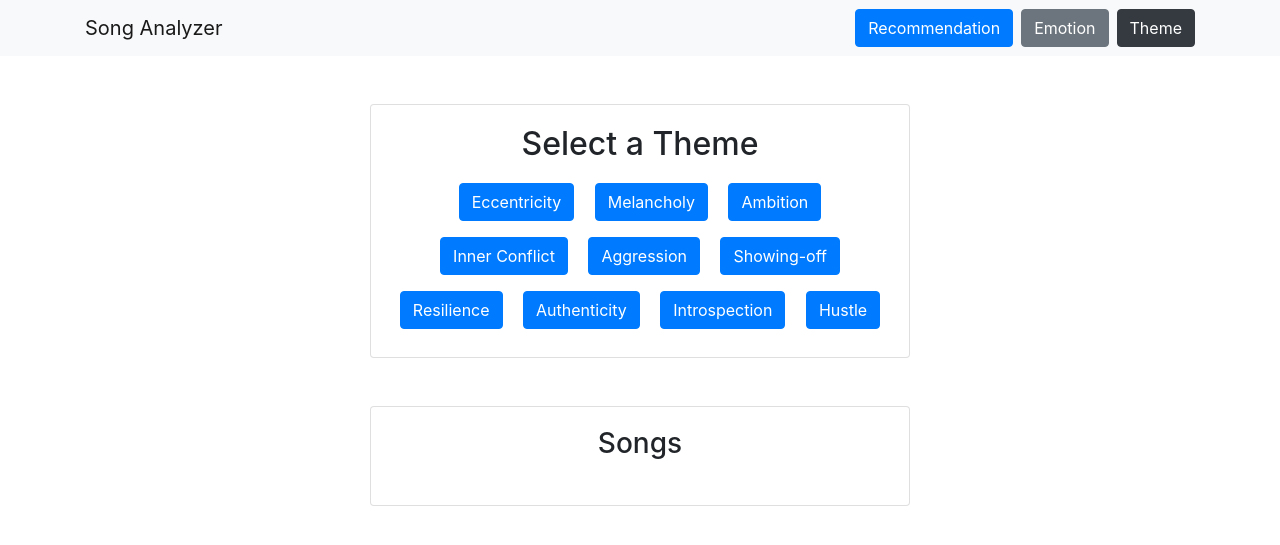
After one commit to DorianSanjivy/SpotifyRecommandationGCPFinal, a Flask app: page /theme in a window 1280 px wide. The commit adds this page. Shown: the top 545 px of the page. Run offline with Flask 2, Linux system fonts and the light colour scheme; parts of the project's set-up code (start-up, migrations or seed data) failed here and were passed over; some libraries are stand-ins or nearby versions.

Commit message:
Add files via upload

```diff
--- /dev/null
+++ b/templates/theme.html
@@ -0,0 +1,75 @@
+<!DOCTYPE html>
+<html lang="fr">
+<head>
+    <meta charset="UTF-8">
+    <meta name="viewport" content="width=device-width, initial-scale=1.0">
+    <title>Theme Recommendations</title>
+    <script src="https://code.jquery.com/jquery-3.6.0.min.js"></script>
+    <link href="https://maxcdn.bootstrapcdn.com/bootstrap/4.5.2/css/bootstrap.min.css" rel="stylesheet">
+    <link rel="stylesheet" href="https://cdnjs.cloudflare.com/ajax/libs/font-awesome/5.15.1/css/all.min.css">
+    <script src="https://cdnjs.cloudflare.com/ajax/libs/popper.js/1.16.0/umd/popper.min.js"></script>
+    <script src="https://maxcdn.bootstrapcdn.com/bootstrap/4.5.2/js/bootstrap.min.js"></script>
+</head>
+
+<body>
+
+<!-- Navigation bar -->
+<nav class="navbar navbar-expand-lg navbar-light bg-light">
+    <div class="container">
+        <a class="navbar-brand" href="#">Song Analyzer</a>
+        <button class="navbar-toggler" type="button" data-toggle="collapse" data-target="#navbarNav" aria-controls="navbarNav" aria-expanded="false" aria-label="Toggle navigation">
+            <span class="navbar-toggler-icon"></span>
+        </button>
+        <div class="collapse navbar-collapse" id="navbarNav">
+            <div class="navbar-nav ml-auto">
+                <a class="btn btn-primary mr-2" href="/">Recommendation</a>
+                <a class="btn btn-secondary mr-2" href="/emotion">Emotion</a>
+                <a class="btn btn-dark" href="/theme">Theme</a>
+            </div>
+        </div>
+    </div>
+</nav>
+
+<div class="container mt-5">
+    <div class="row justify-content-center">
+        <div class="col-md-6">
+            <div class="card mb-5">
+                <div class="card-body text-center">
+                    <h2 class="card-title">Select a Theme</h2>
+
+                    <!-- Theme buttons -->
+                    {% for theme in themes %}
+                        <button class="btn btn-primary m-2 theme-btn" data-theme="{{ theme }}">{{ theme }}</button>
+                    {% endfor %}
+                </div>
+            </div>
+
+            <!-- Songs List -->
+            <div class="card">
+                <div class="card-body">
+                    <h3 class="card-title text-center mb-4">Songs</h3>
+                    <ul id="songs-list" class="list-group">
+                        <!-- Songs will be populated here via JavaScript -->
+                    </ul>
+                </div>
+            </div>
+
+        </div>
+    </div>
+</div>
+
+<script>
+// When a theme button is clicked
+$('.theme-btn').on('click', function() {
+    var theme = $(this).data('theme');
+    $.post("/get_theme_songs", { theme: theme }, function(data) {
+        $('#songs-list').empty();
+        data.songs.forEach(song => {
+            $('#songs-list').append('<li class="list-group-item">' + song.artist_name + ' - ' + song.track_name + '</li>');
+        });
+    });
+});
+</script>
+
+</body>
+</html>
```
Also changed, not shown: templates/emotion.html (added, +74 -0 lines), templates/index.html (+17 -0 lines).
